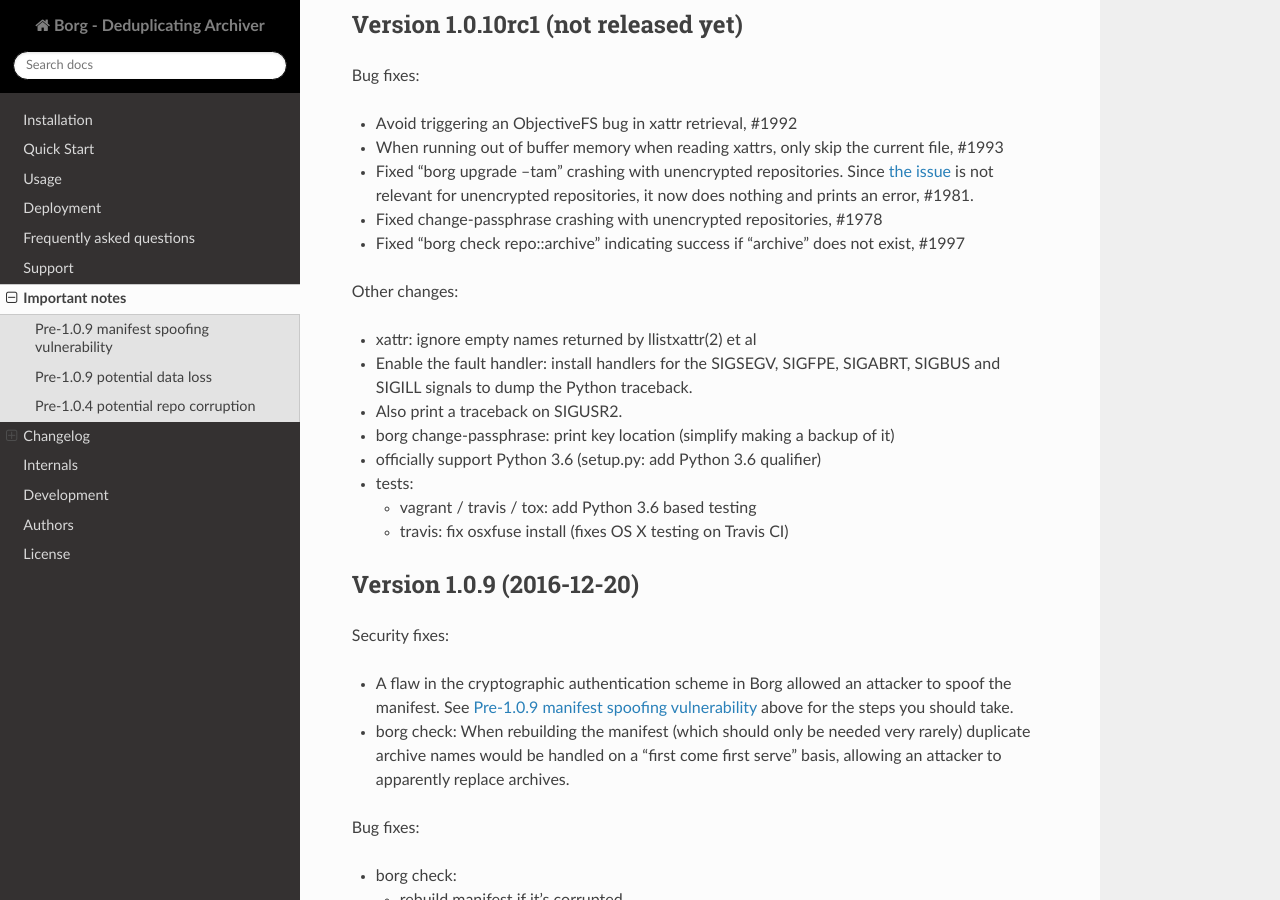
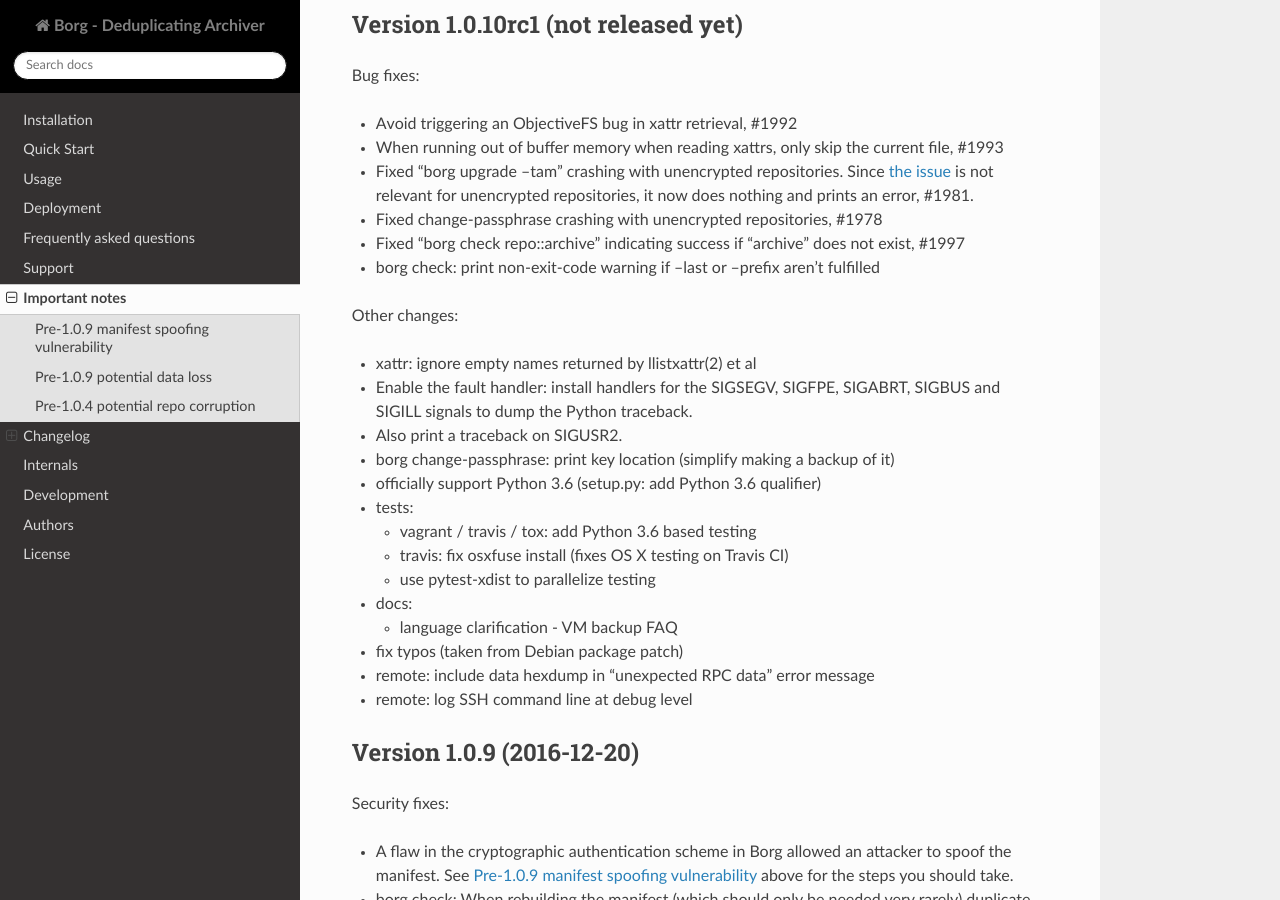
Before and after one commit to borgbackup/borg, a Sphinx documentation site: the page built from docs/changes.rst, in a window 1280 px wide and 900 px high, scrolled down 2787 px. Built offline with Sphinx 7.4.7 and the Read the Docs theme 2.0.0, drawn with Linux system fonts in a browser that asks for light colours; pages that are not in the unit, such as notebooks, are missing from menus; the version number could not be read and is left out.

Commit message:
update CHANGES (1.0-maint)

```diff
--- a/docs/changes.rst
+++ b/docs/changes.rst
@@ -139,6 +139,7 @@
   it now does nothing and prints an error, #1981.
 - Fixed change-passphrase crashing with unencrypted repositories, #1978
 - Fixed "borg check repo::archive" indicating success if "archive" does not exist, #1997
+- borg check: print non-exit-code warning if --last or --prefix aren't fulfilled
 
 Other changes:
 
@@ -152,6 +153,13 @@
 
   - vagrant / travis / tox: add Python 3.6 based testing
   - travis: fix osxfuse install (fixes OS X testing on Travis CI)
+  - use pytest-xdist to parallelize testing
+- docs:
+
+  - language clarification - VM backup FAQ
+- fix typos (taken from Debian package patch)
+- remote: include data hexdump in "unexpected RPC data" error message
+- remote: log SSH command line at debug level
 
 
 Version 1.0.9 (2016-12-20)
```
